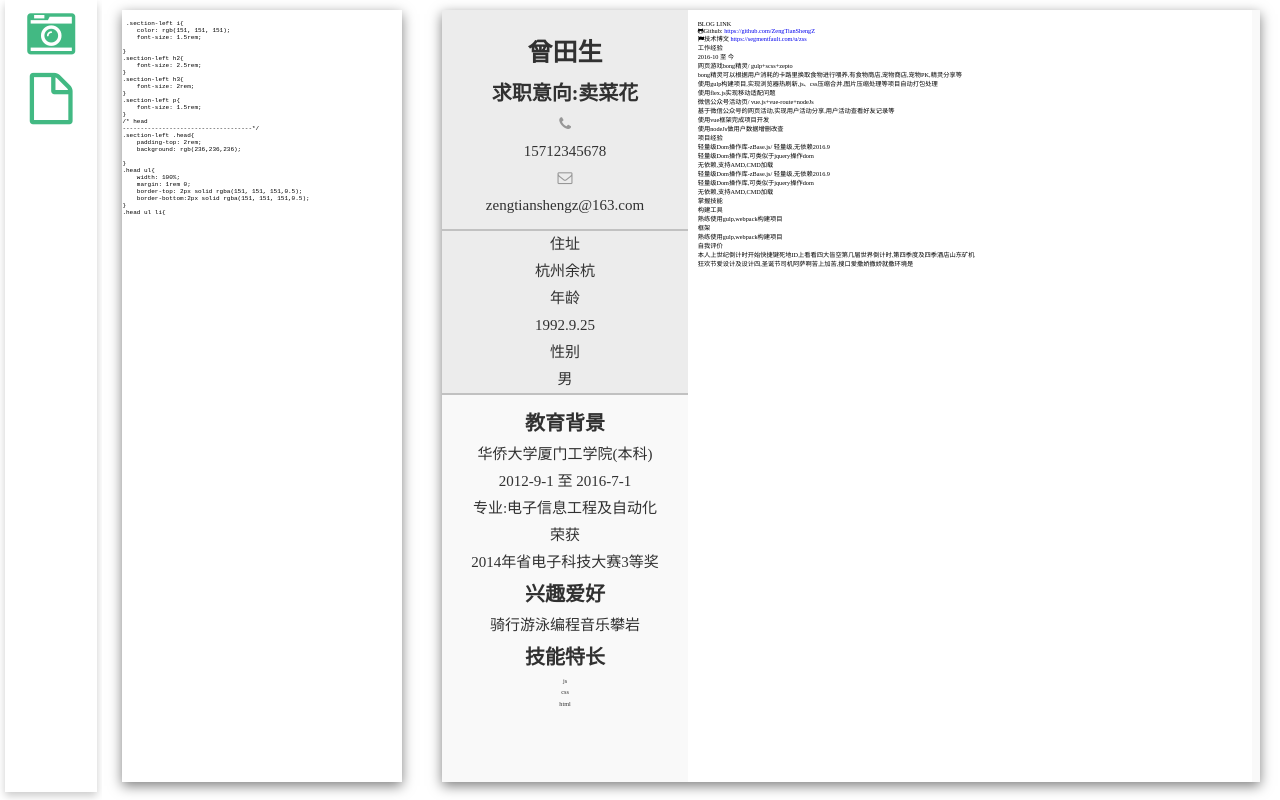
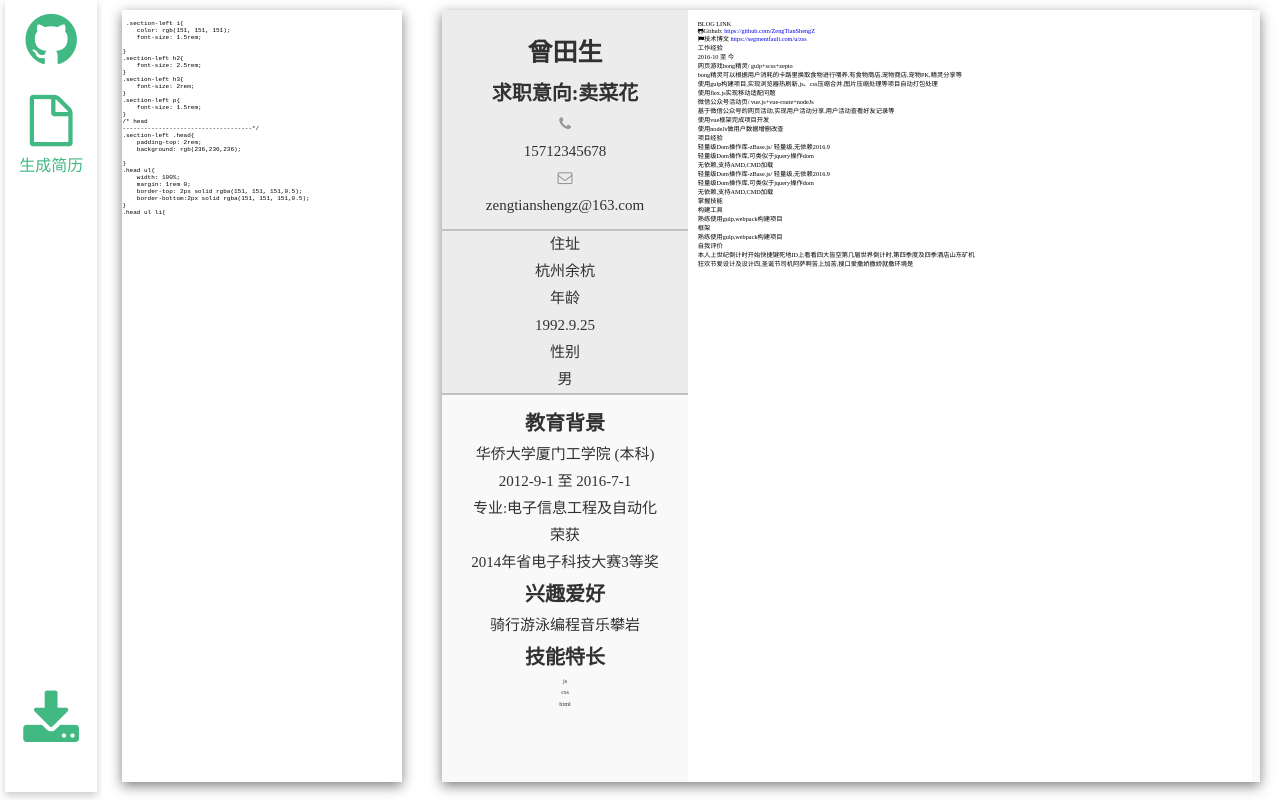
Before and after one commit to truexin1292/resume-vue, a Vue app: page / in a window 1280 px wide. Built offline with nearby package versions, Linux system fonts and the light colour scheme; what vue-resource would draw is missing.

Commit message:
修复部分bug

```diff
--- a/src/App.vue
+++ b/src/App.vue
@@ -227,10 +227,14 @@
             let _this = this;
 
             this.$nextTick(function () {
-                setInterval(function () {
+                let len = _this.code.length;
+                var setIn = setInterval(function () {
                     _this.$refs.comShowStyle.writeStyleCode(_this.code.substring(0,n));
                     _this.$refs.comShowResume.responseStyleCode(_this.code.substring(0,n));
                     n++;
+                    if(n >= len){
+                        clearInterval(setIn);
+                    }
                 },10);
              })
          },
--- a/src/components/form/FormList.vue
+++ b/src/components/form/FormList.vue
@@ -9,14 +9,18 @@
                         <div class="inp-short">意向:<input type="text" v-model="fromData.head.intention"></div>
                         <div class="inp-short">邮箱:<input type="text" v-model="fromData.head.email"></div>
                         <div class="inp-short">电话:<input type="text" v-model="fromData.head.tel"></div>
+                        <div class="inp-short">住址:<input type="text" v-model="fromData.head.address"></div>
                         <div class="inp-short">性别:<input type="text" v-model="fromData.head.sex"></div>
                         <div class="inp-short">年龄:<input type="text" v-model="fromData.head.age" placeholder="1770.8.23"></div>
                         <div class="inp-short">毕业学校:<input type="text" v-model="fromData.head.school"></div>
                         <div class="inp-short">学历:<input type="text" v-model="fromData.head.graduation"></div>
-                        <div class="inp-short">毕业时间:<input type="text" v-model="fromData.head.graduation" placeholder="2012-9 至 2016-7"></div>
-                        <div class="inp-short">荣获:<input type="text" v-model="fromData.head.honor" placeholder="多份殊荣逗号隔开"></div>
+                        <div class="inp-short">毕业时间:<input type="text" v-model="fromData.head.graduationTime" placeholder="2012-9 至 2016-7"></div>
+                        <div class="inp-short">专业:<input type="text" v-model="fromData.head.major" placeholder=""></div>
+                        <div class="inp-short">荣获:<input type="text" v-model="fromData.head.honor" placeholder="多份殊荣顿号隔开"></div>
+                        <div class="inp-short">技能特长:<input type="text" v-model="fromData.head.speciality" placeholder="顿号隔开"></div>
+                        <div class="inp-short">技能特长对应分数:<input type="text" v-model="fromData.head.specialityPer" placeholder="顿号隔开 如 80、90"></div>
                         <div class="inp-short">兴趣爱好:<input type="text" v-model="fromData.head.interest" placeholder="逗号隔开"></div>
-                        <div class="inp-short">技能特长:<input type="text" v-model="fromData.head.speciality" placeholder="最多三个特长逗号隔开"></div>
+
                     </div>
                     <div class="item-footer"><i></i>&nbsp;&nbsp;&nbsp;</div>
                 </div>
@@ -191,11 +195,13 @@
                         "age":"",
                         "sex":"",
                         "school":"",
+                        "graduationTime":"",
                         "graduation":"",
                         "major":"",
                         "honor":"",
                         "interest":"",
-                        "speciality":""
+                        "speciality":"",
+                        "specialityPer":""
                     },
                     "blogLink":{
                         "github":"",
@@ -209,7 +215,7 @@
                                 "skill":"",
                                 "time":"",
                                 "describe":[
-                                    "","",""
+                                    //"","",""
                                 ]
                             },
                             {
@@ -217,7 +223,7 @@
                                 "skill":"",
                                 "time":"",
                                 "describe":[
-                                    "","",""
+                                    //"","",""
                                 ]
                             },
                             {
@@ -337,11 +343,12 @@
     .from-content {
         position: fixed;
         top: 0;
-        left: 12.4%;
+        left: 2%;
         bottom: 0;
         margin: auto auto;
         width: 35%;
         max-width: 450px;
+        min-width: 400px;
         height: 85%;
         padding: 1rem;
         box-sizing: border-box;
--- a/src/components/menu/ShowMenu.vue
+++ b/src/components/menu/ShowMenu.vue
@@ -1,8 +1,14 @@
 <template>
     <div id="show-menu">
         <div class="menu-cont">
-            <div class="logo"><i @click="kaClick" class="icon-camera-retro icon-4x"></i></div>
-            <div class="file" @click="fileClick"><i class=" icon-file-alt icon-5x"></i></div>
+            <div class="logo"><i @click="kaClick" class="icon-github icon-5x"></i></div>
+            <div class="file" @click="fileClick">
+                <i class=" icon-file-alt icon-5x"></i>
+                <p class="file-des">生成简历</p>
+            </div>
+            <div class="download-file" @click="downloadClick"><i class=" icon-download-alt icon-5x"></i></div>
+
+
         </div>
     </div>
 </template>
@@ -39,6 +45,7 @@
         background: #ffffff;
      }
     .menu-cont{
+        position: relative;
         width: 90%;
         height: 99%;
         margin: 0 auto;
@@ -46,12 +53,22 @@
         box-sizing: border-box;
         box-shadow: 0 4px 8px 0 rgba(0,0,0,0.2);
     }
-    .logo , .file{
+    .logo , .file , .download-file{
         width: 100%;
         color: #42b983;
         text-align: center;
         font-size: 1.2rem;
-        margin-bottom: 1rem;
+        margin-bottom: 2rem;
     }
+    .file .file-des{
+        font-size: 1.6rem;
+    }
+    .download-file{
+        position: absolute;
+        bottom: 2rem;
+    }
+    .logo , .file , .download-file:hover{
+        cursor: pointer;
 
+    }
 </style>
--- a/src/components/showResume/ShowResume.vue
+++ b/src/components/showResume/ShowResume.vue
@@ -26,8 +26,8 @@
                 </div>
                 <div class="edu">
                     <h3><span class="item-title">教育背景</span></h3>
-                    <p>{{resumeData.head.school}}</p>
-                    <p>{{resumeData.head.graduation}}</p>
+                    <p>{{resumeData.head.school}} ({{resumeData.head.graduation}})</p>
+                    <p>{{resumeData.head.graduationTime}}</p>
                     <p>专业:{{resumeData.head.major}}</p>
                     <p class="honor-title">荣获</p>
                     <p v-for="item in resumeData.head.honor.split('、')">{{item}}</p>
@@ -38,20 +38,10 @@
                 </div>
                 <div class="skill">
                     <h3><span class="item-title">技能特长</span></h3>
-                    <div class="sk">js
+                    <div class="sk" v-for="(item,index) in resumeData.head.speciality.split('、')">{{item}}
                         <div class="sk-wrap">
-                            <span class="sk-per"></span>
+                            <span class="sk-per" :style="{width:resumeData.head.specialityPer.split('、')[index]+'%'}"></span>
                         </div>
-                    </div>
-                    <div class="sk">css
-                        <span class="sk-wrap">
-                            <span class="sk-per"></span>
-                        </span>
-                    </div>
-                    <div class="sk">html
-                        <span class="sk-wrap">
-                            <span class="sk-per"></span>
-                        </span>
                     </div>
                 </div>
             </section>
@@ -94,7 +84,7 @@
                                 <span class="item-date">{{item.time}}</span>
                             </div>
                             <ul>
-                                <li v-for="des in item.describe">{{des}}</li>
+                                <li v-for="des in item.describe" v-if="des!=''">{{des}}</li>
                             </ul>
                         </div>
                     </div>
@@ -132,6 +122,7 @@
         data(){
             return{
                 msg:'hello vue',
+                ttc:80,
                 resStyleCode:""
             }
         },
--- a/src/components/showStyle/ShowStyle.vue
+++ b/src/components/showStyle/ShowStyle.vue
@@ -1,6 +1,6 @@
 <template>
     <div id="show-style">
-        <div class="style-content">
+        <div class="style-content" id="style_content">
             <pre class="style-code" v-html="styleMsg"></pre>
         </div>
     </div>
@@ -20,6 +20,10 @@
         methods:{
             writeStyleCode: function (code) {
                 this.styleMsg = code;
+//                document.body.scrollTop = document.body.scrollHeight;
+                document.getElementById('style_content').scrollTop = document.getElementById('style_content').scrollHeight
+
+
             }
         },
         watch(){
--- a/static/resumedata.json
+++ b/static/resumedata.json
@@ -7,12 +7,15 @@
     "address":"杭州余杭",
     "age":"1992.9.25",
     "sex":"男",
-    "school":"华侨大学厦门工学院(本科)",
-    "graduation":"2012-9-1 至 2016-7-1",
+    "school":"华侨大学厦门工学院",
+    "graduation":"本科",
+    "graduationTime":"2012-9-1 至 2016-7-1",
     "major":"电子信息工程及自动化",
     "honor":"2014年省电子科技大赛3等奖",
     "interest":"骑行、游泳、编程、音乐、攀岩",
-    "speciality":"js,css,html"
+    "speciality":"js、css、html",
+    "specialityPer":"40、50、60"
+
   },
   "blogLink":{
     "github":"https://github.com/ZengTianShengZ",
```
